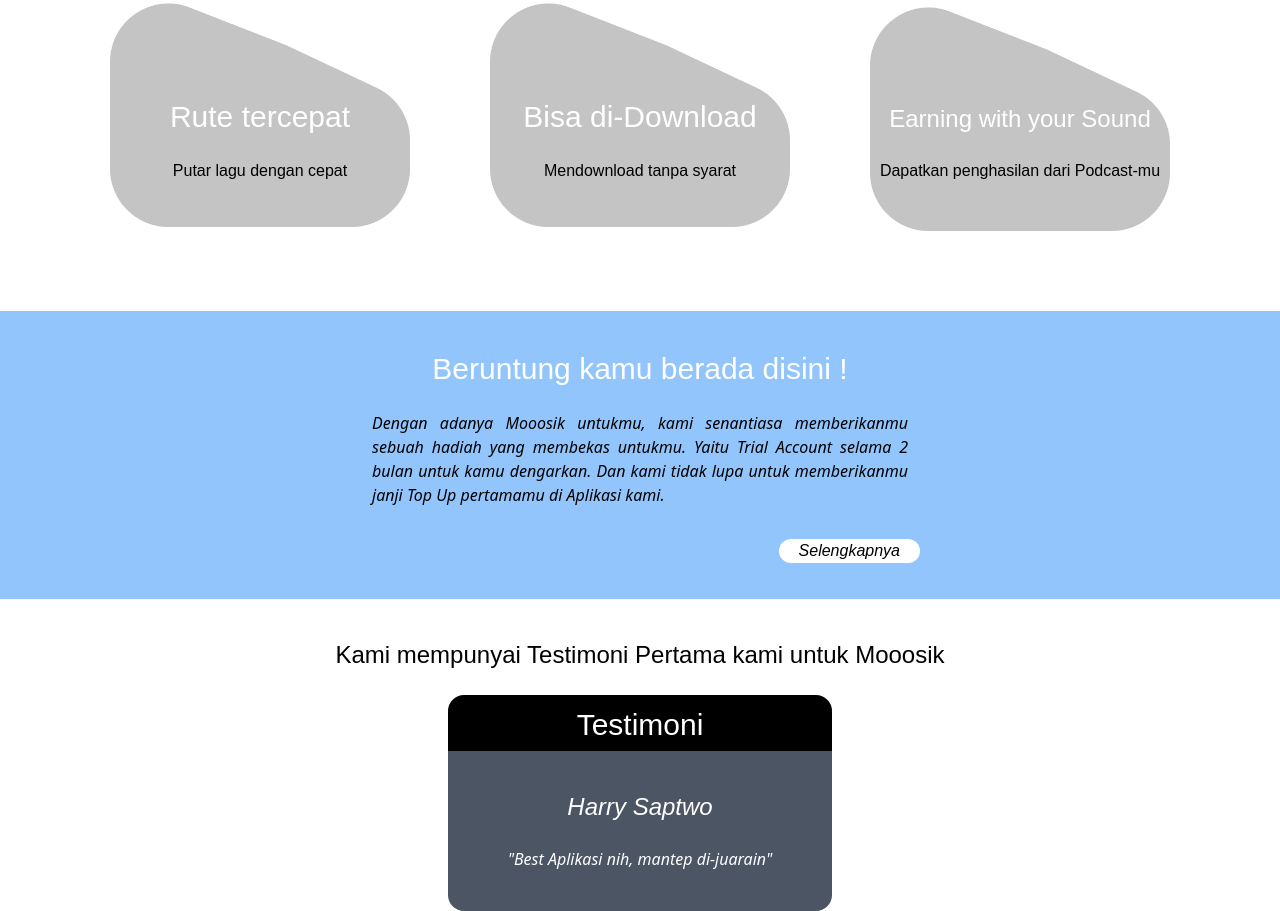
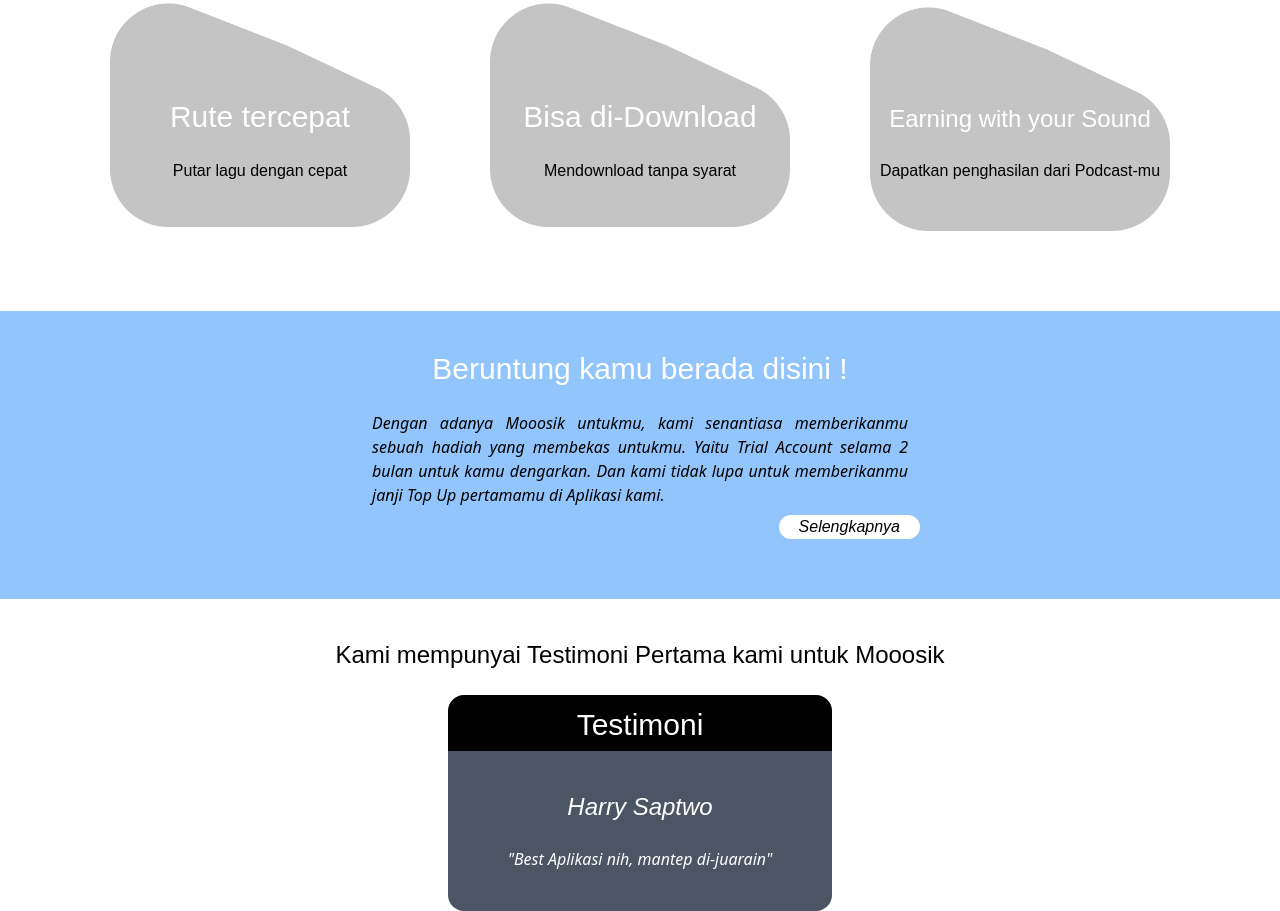
Before and after one commit to adrianfile/uts_cp, a Gatsby site: page / in a window 1280 px wide. Shown: the part 749-1660 px from the top of the page. Built offline with nearby package versions, Linux system fonts and the light colour scheme; Gatsby itself is replaced by a stand-in of ours.

Commit message:
Change Margin

```diff
--- a/src/components/promos.js
+++ b/src/components/promos.js
@@ -6,7 +6,7 @@
             <p className="text-3xl rajdhani text-white text-center">Beruntung kamu berada disini !</p>
             <br></br>
             <p className="text-justify px-3 italic">Dengan adanya Mooosik untukmu, kami senantiasa memberikanmu sebuah hadiah yang membekas untukmu. Yaitu Trial Account selama 2 bulan untuk kamu dengarkan. Dan kami tidak lupa untuk memberikanmu janji Top Up pertamamu di Aplikasi kami.</p>
-            <a href="#top" className="bg-white text-right px-5 rounded-full rajdhani italic float-right mt-8 hover:bg-black hover:text-white transition ease duration-300">Selengkapnya</a>
+            <a href="#top" className="bg-white text-right px-5 rounded-full rajdhani italic float-right mt-2 hover:bg-black hover:text-white transition ease duration-300">Selengkapnya</a>
         </div>
     </section>
 )
```
